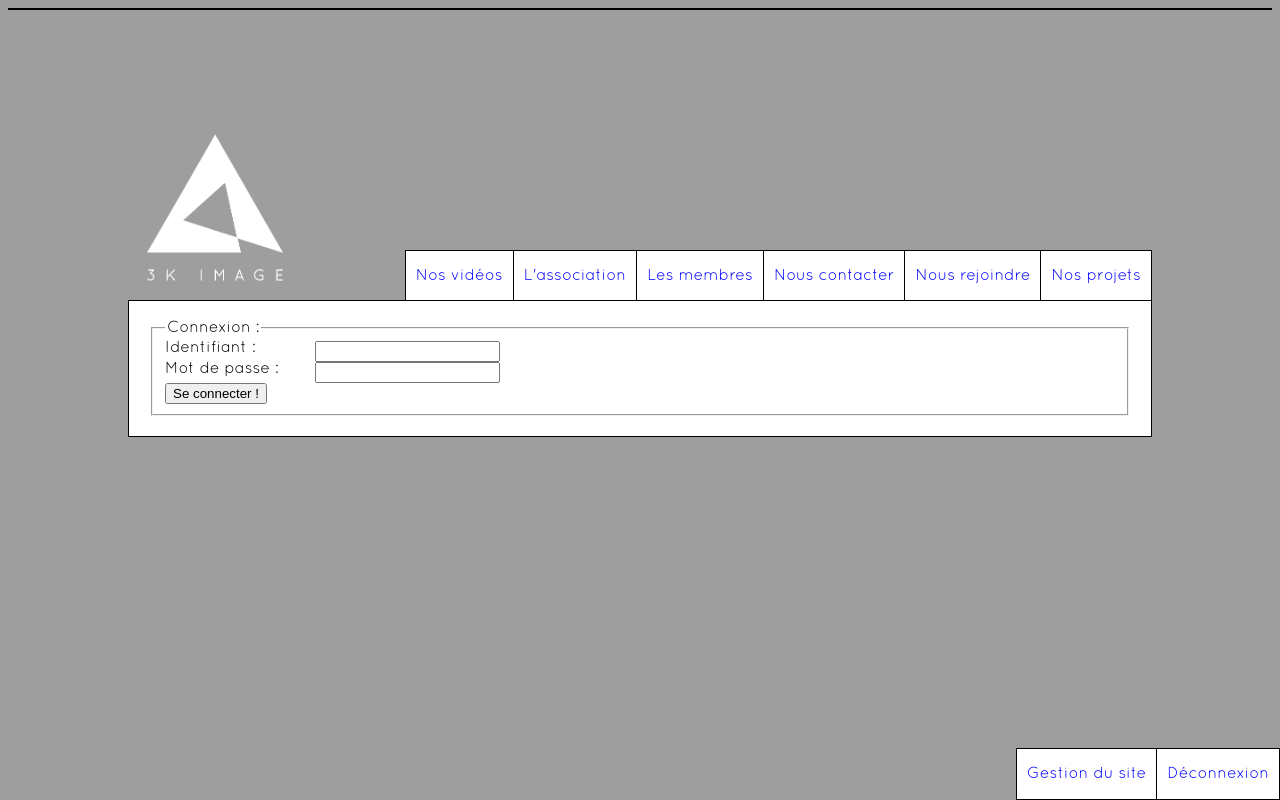
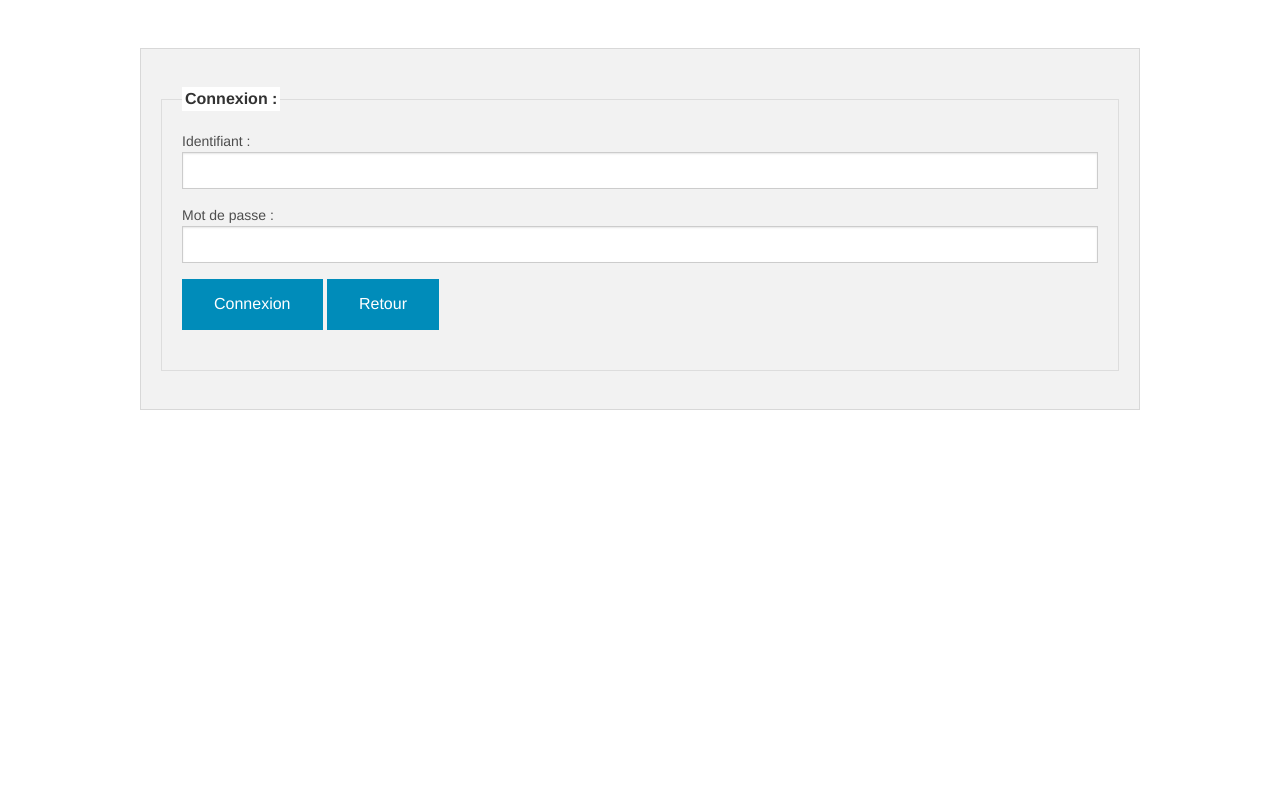
Before and after one commit to Molipate/3K_Image, a PHP site: page /index.php/main/connexion in a window 1280 px wide. Run offline with PHP 8.4, Linux system fonts and the light colour scheme; the visitor is signed in with stand-in values (Sample User, id 1).

Commit message:
Beginning of admin space

```diff
--- a/controllers/admin_c.php
+++ b/controllers/admin_c.php
@@ -19,8 +19,8 @@ class Admin{
         }
     }
     //TODO : check connexion
-    public function index(){
-        $this->checkDroit();
+    public function connexion(){
+
         include("views/gestion/head_v.php");
         include("views/gestion/nav_v.php");
         include("views/gestion/index_v.php");
--- a/controllers/main_c.php
+++ b/controllers/main_c.php
@@ -13,39 +13,37 @@ class Main{
         include("views/index_v.php");
         include("views/foot_v.php");
     }
-
+    //DONE
     public function connexion(){
-
-        include("views/head_v.php");
-        include("views/nav_v.php");
-        include("views/connexion_form_v.php");
-        include("views/foot_v.php");
+        include("views/form_connexion_v.php");
     }
-
     //TODO: check in database for login and password
-    public function valid_connexion(){
+    public function validFormConnexion(){
 
         $data['id'] = htmlentities($_POST['id']);
         $data['pwd'] = htmlentities($_POST['pwd']);
 
-        if($data['id'] == "root" && $data['pwd'] == "root"){
+        $error = array();
+        if($data['id'] != "root")
+            $error['id'] = "Mauvais identifiant !";
+        if($data['pwd'] != "root")
+            $error['pwd'] = "Mauvais mot de passe !";
+
+        if(empty($error)){
             $_SESSION['connexion'] = "true";
             header("location: ".BASE_URL."index.php/main/index");
         }
         else{
-
-            $error = "Identifiants incorrectes !";
-            include("views/head_v.php");
-            include("views/nav_v.php");
-            include("views/connexion_form_v.php");
-            include("views/foot_v.php");
+            include("views/form_connexion_v.php");
         }
     }
-
+    //DONE
     public function deconnexion(){
         $_SESSION['connexion'] = "false";
-        header("location: ".BASE_URL."index.php/main/index");
+        header("location: ".BASE_URL."index.php");
     }
+
+    //TODO : All method for the asso / meet us / etc ...
 }
 
 ?>
--- a/views/connexion_form_v.php
+++ /dev/null
@@ -1,13 +0,0 @@
-<div class="canvas">
-        <form action="<?=BASE_URL?>index.php/main/valid_connexion" method="post">
-            <fieldset>
-                <legend>Connexion : </legend>
-                <label for="id">Identifiant : </label>
-                <input type="text" name="id" id="id" /><br/>
-                <label for="pwd">Mot de passe : </label>
-                <input type="password" name="pwd" id="pwd"/><br/>
-                <input type="submit" value="Se connecter !"/>
-                <small class="error"><?php if(!empty($error)){ echo $error; } ?></small>
-            </fieldset>
-        </form>
-</div>
--- a/views/foot_v.php
+++ b/views/foot_v.php
@@ -3,13 +3,12 @@
             <tr>
                 <?php if($_SESSION['connexion'] == "true") { ?>
                     <td class="onglet"><a href="<?= BASE_URL ?>index.php/admin/index">Gestion du site</a></td>
-                    <td class="onglet"><a href="<?= BASE_URL ?>index.php/admin/index">Déconnexion</a></td>
+                    <td class="onglet"><a href="<?= BASE_URL ?>index.php/main/deconnexion">Déconnexion</a></td>
                 <?php } else { ?>
-                    <td class="onglet"><a href="<?= BASE_URL ?>index.php/admin/index">Administration</a></td>
+                    <td class="onglet"><a href="<?= BASE_URL ?>index.php/main/connexion">Administration</a></td>
                 <?php } ?>
             </tr>
         </table>
-
     </div>
     </body>
 </html>
--- /dev/null
+++ b/views/form_connexion_v.php
@@ -0,0 +1,30 @@
+<!DOCTYPE html>
+<html>
+    <head>
+        <meta charset="utf-8">
+        <link rel="stylesheet" href="<?php echo BASE_URL; ?>assets/css/foundation.css" />
+        <script src="<?php echo BASE_URL; ?>assets/js/vendor/modernizr.js"></script>
+    </head>
+    <body>
+
+        <br><br>
+        <div class="row">
+            <div class="panel">
+                <form action="<?=BASE_URL?>index.php/main/validFormConnexion" method="post">
+                    <fieldset>
+                        <legend>Connexion : </legend>
+                        <label for="id">Identifiant : </label>
+                        <input type="text" name="id" id="id" value="<?php if(!empty($data['id'])) echo $data['id']; ?>" />
+                        <?php if(!empty($error['id'])) echo '<small class="error">'.$error['id'].'</small>'; ?>
+                        <label for="pwd">Mot de passe : </label>
+                        <input type="password" name="pwd" id="pwd"/>
+                        <?php if(!empty($error['pwd'])) echo '<small class="error">'.$error['pwd'].'</small>'; ?>
+                        <button>Connexion</button>
+                        <a class="button" href="<?=BASE_URL?>index.php">Retour</a>
+                    </fieldset>
+                </form>
+            </div>
+        </div>
+
+    </body>
+</html>
```
